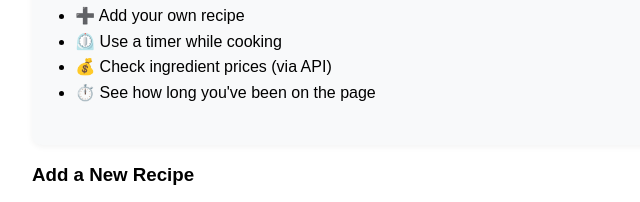
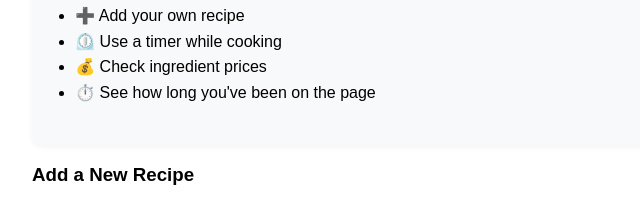
Before and after one commit to chiller33/hyf-projects, a plain HTML site: page index.html in a window 1280 px wide. Shown: the part 404-606 px from the top of the page, 0-640 px from the left. Drawn offline with Linux system fonts and the light colour scheme; no server answers.

Commit message:
change for PR

```diff
--- a/index.html
+++ b/index.html
@@ -48,7 +48,7 @@
         <li>🧾 Sort recipes by number of ingredients</li>
         <li>➕ Add your own recipe</li>
         <li>⏲️ Use a timer while cooking</li>
-        <li>💰 Check ingredient prices (via API)</li>
+        <li>💰 Check ingredient prices</li>
         <li>⏱️ See how long you've been on the page</li>
     </ul>
 </section>
```
